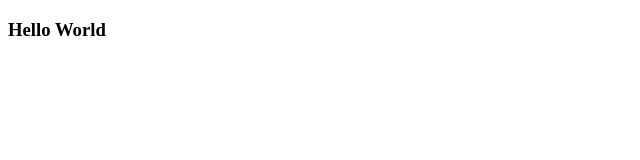
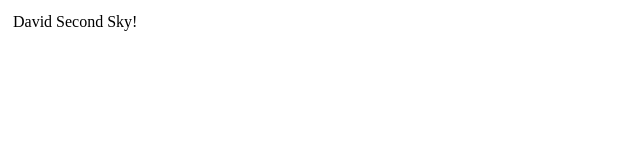
Before and after one commit to ledavid0106/social-feed-project, a React (Create React App) app: page / in a window 1280 px wide. Shown: the top 160 px of the page, without its empty margins (0-640 px from the left). Built offline with nearby package versions, Linux system fonts and the light colour scheme.

Commit message:
Created DisplayEntries component and Instantiated Component on App

```diff
--- a/src/App.js
+++ b/src/App.js
@@ -1,13 +1,16 @@
 import React, { useState } from 'react';
-
+import DisplayEntries from './Components/DisplayEntries/DisplayEntries';
 
 function App() {
 
-  const [entries, setEntries] = useState([])
+  const [entries, setEntries] = useState([{Name:"David", Post: "Second  Sky!"}
+  ])
 
   return (
     <div >
-      <h3>Hello World</h3>
+      <DisplayEntries parentEntries={entries}/>
+
+
     </div>
   );
 }
--- /dev/null
+++ b/src/Components/DisplayEntries/DisplayEntries.jsx
@@ -0,0 +1,22 @@
+
+
+const DisplayEntries = (props) => {
+    return (
+    <table>
+        <tbody>
+           <tr>
+            {props.parentEntries.map((entry)=> {
+              return (
+                <tr>
+                  <td>{entry.Name}</td>
+                  <td>{entry.Post}</td>
+                </tr>
+              );
+            })}
+           </tr>
+        </tbody>
+    </table>
+     );
+}
+
+export default DisplayEntries;
```
